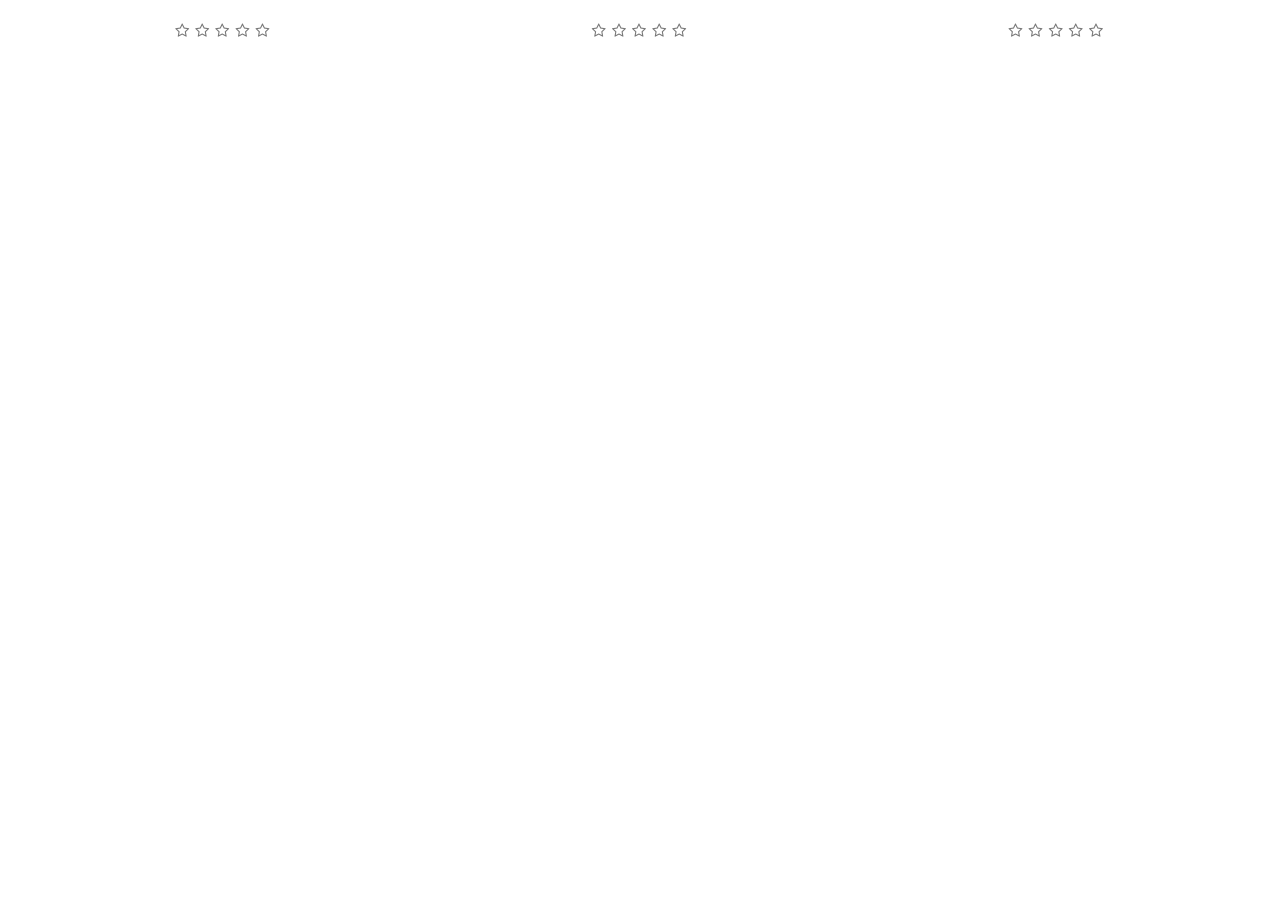
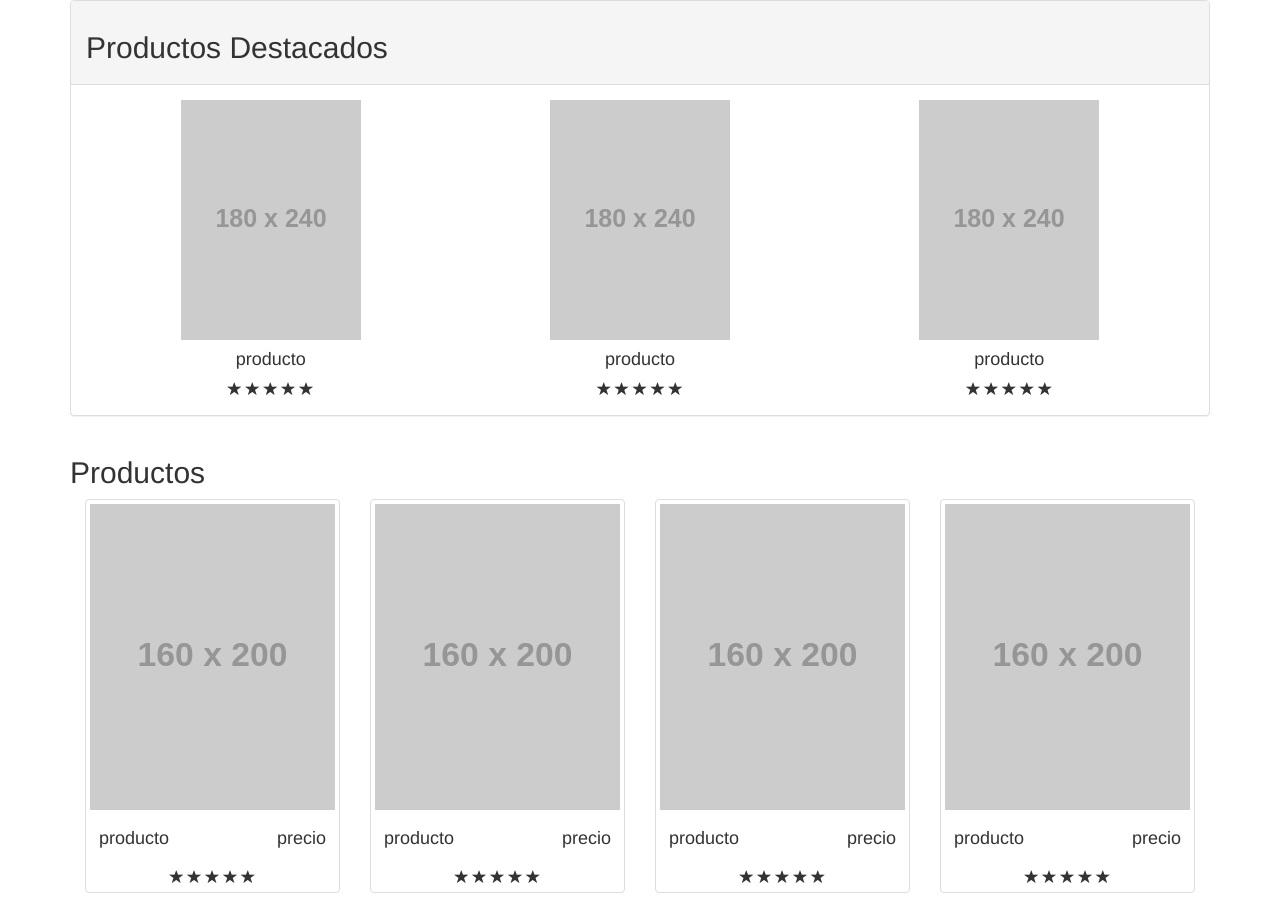
Before and after one commit to Gonza89/coderhouse-modulo-3, a website: page views/index.html in a window 1280 px wide. Before the commit the page ends 800 px from the top, so only its background shows below. Drawn offline with Linux system fonts and the light colour scheme; placeholder pictures from the web are drawn by us.

Commit message:
diseño seccion de destacados y productos

```diff
--- a/views/css/style.css
+++ b/views/css/style.css
@@ -1,7 +1,7 @@
-.rating {
+/*.rating {
     unicode-bidi: bidi-override;
     direction: rtl;
-    font-size: 15px;
+    font-size: 16px;
 }
 .rating span.star {
     font-family: FontAwesome;
@@ -21,4 +21,10 @@
 .rating span.star:hover~span.star:before {
     content: "\f005";
     color: #e3cf7a;
+}*/
+.thumbnail img {
+    width: 100%;
 }
+.caption h4 {
+    white-space: nowrap;
+}
--- a/views/index.html
+++ b/views/index.html
@@ -5,54 +5,135 @@
   <meta name="viewport" content="width=device-width, initial-scale=1.0">
   <meta http-equiv="X-UA-Compatible" content="ie=edge">
   <link rel="stylesheet" href="css/bootstrap/css/bootstrap.min.css">
-  <link rel="stylesheet" href="css/font-awesome/css/font-awesome.min.css">
+  <!--<link rel="stylesheet" href="css/font-awesome/css/font-awesome.min.css">-->
   <link rel="stylesheet" href="css/style.css">
   <title>Proyecto</title>
 </head>
 <body>
-  <section id="ofertas">
-    <div class="container-fluid">
+  <section id="destacados">
+    <div class="container">
+      <div class="panel panel-default">
+        <div class="panel-heading">
+          <div class="titulo">
+            <h2>Productos Destacados</h2>
+          </div>
+        </div>
+        <div class="panel-body">
           <div class="raw text-center">
             <div class="col-sm-4 col-md-4">
-          <img src="#" alt="">
+              <img src="http://placehold.it/180x240" alt="">
+              <div class="caption">
+                <h4>producto</h4>
+              </div>
               <div class="rating">
-            <span class="star"></span>
-            <span class="star"></span>
-            <span class="star"></span>
-            <span class="star"></span>
-            <span class="star"></span>
+                <span class="glyphicon glyphicon-star"></span>
+                <span class="glyphicon glyphicon-star"></span>
+                <span class="glyphicon glyphicon-star"></span>
+                <span class="glyphicon glyphicon-star"></span>
+                <span class="glyphicon glyphicon-star"></span>
               </div>
             </div>
             <div class="col-sm-4 col-md-4">
-          <img src="#" alt="">
+              <img src="http://placehold.it/180x240" alt="">
+              <div class="caption">
+                <h4>producto</h4>
+              </div>
               <div class="rating">
-            <span class="star"></span>
-            <span class="star"></span>
-            <span class="star"></span>
-            <span class="star"></span>
-            <span class="star"></span>
+                <span class="glyphicon glyphicon-star"></span>
+                <span class="glyphicon glyphicon-star"></span>
+                <span class="glyphicon glyphicon-star"></span>
+                <span class="glyphicon glyphicon-star"></span>
+                <span class="glyphicon glyphicon-star"></span>
               </div>
             </div>
             <div class="col-sm-4 col-md-4">
-          <img src="#" alt="">
+              <img src="http://placehold.it/180x240" alt="">
+              <div class="caption">
+                <h4>producto</h4>
+              </div>
               <div class="rating">
-            <span class="star"></span>
-            <span class="star"></span>
-            <span class="star"></span>
-            <span class="star"></span>
-            <span class="star"></span>
+                <span class="glyphicon glyphicon-star"></span>
+                <span class="glyphicon glyphicon-star"></span>
+                <span class="glyphicon glyphicon-star"></span>
+                <span class="glyphicon glyphicon-star"></span>
+                <span class="glyphicon glyphicon-star"></span>
+              </div>
+            </div>
           </div>
         </div>
       </div>
     </div>
   </section>
   <section id="productos">
-    <div class="container-fluid">
+    <div class="container">
+      <div class="titulo">
+        <h2>Productos</h2>
+      </div>
       <div class="raw">
-        <div class="col-md-3"></div>
-        <div class="col-md-3"></div>
-        <div class="col-md-3"></div>
-        <div class="col-md-3"></div>
+        <div class="col-sm-4 col-md-3">
+          <div class="thumbnail">
+            <img src="http://placehold.it/160x200" alt="">
+            <div class="caption">
+              <h4 class="pull-right">precio</h4>
+              <h4>producto</h4>
+            </div>
+            <div class="rating text-center">
+              <span class="glyphicon glyphicon-star"></span>
+              <span class="glyphicon glyphicon-star"></span>
+              <span class="glyphicon glyphicon-star"></span>
+              <span class="glyphicon glyphicon-star"></span>
+              <span class="glyphicon glyphicon-star"></span>
+            </div>
+          </div>
+        </div>
+        <div class="col-sm-4 col-md-3">
+          <div class="thumbnail">
+            <img src="http://placehold.it/160x200" alt="">
+            <div class="caption">
+              <h4 class="pull-right">precio</h4>
+              <h4>producto</h4>
+            </div>
+            <div class="rating text-center">
+              <span class="glyphicon glyphicon-star"></span>
+              <span class="glyphicon glyphicon-star"></span>
+              <span class="glyphicon glyphicon-star"></span>
+              <span class="glyphicon glyphicon-star"></span>
+              <span class="glyphicon glyphicon-star"></span>
+            </div>
+          </div>
+        </div>
+        <div class="col-sm-4 col-md-3">
+          <div class="thumbnail">
+            <img src="http://placehold.it/160x200" alt="">
+            <div class="caption">
+              <h4 class="pull-right">precio</h4>
+              <h4>producto</h4>
+            </div>
+            <div class="rating text-center">
+              <span class="glyphicon glyphicon-star"></span>
+              <span class="glyphicon glyphicon-star"></span>
+              <span class="glyphicon glyphicon-star"></span>
+              <span class="glyphicon glyphicon-star"></span>
+              <span class="glyphicon glyphicon-star"></span>
+            </div>
+          </div>
+        </div>
+        <div class="col-sm-4 col-md-3">
+          <div class="thumbnail">
+            <img src="http://placehold.it/160x200" alt="">
+            <div class="caption">
+              <h4 class="pull-right">precio</h4>
+              <h4>producto</h4>
+            </div>
+            <div class="rating text-center">
+              <span class="glyphicon glyphicon-star"></span>
+              <span class="glyphicon glyphicon-star"></span>
+              <span class="glyphicon glyphicon-star"></span>
+              <span class="glyphicon glyphicon-star"></span>
+              <span class="glyphicon glyphicon-star"></span>
+            </div>
+          </div>
+        </div>
       </div>
     </div>
   </section>
```
Lines whose indentation alone changed are shown as unchanged.
